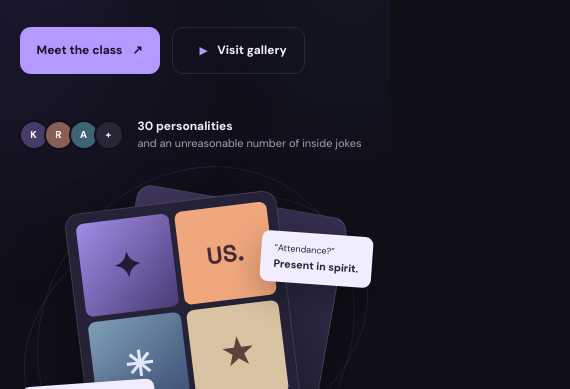
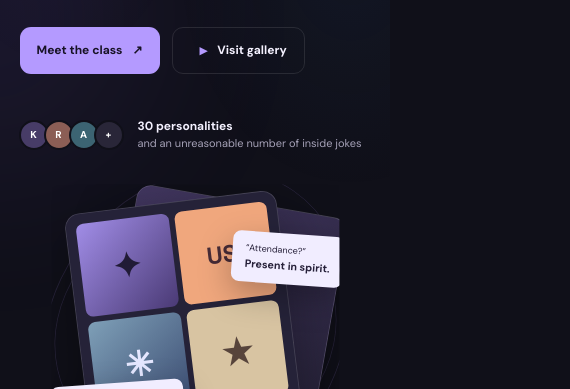
Before and after one commit to classxiic2627/classxiic2627.github.io, a plain HTML site: page index.html in a window 390 px wide. Shown: the part 423-812 px from the top of the page, 570 px wide, since content can reach past the window. Drawn offline with Linux system fonts and the light colour scheme.

Commit message:
Fix CSS syntax and improve overflow handling

```diff
--- a/styles.css
+++ b/styles.css
@@ -20,7 +20,10 @@
 
 html {
     scroll-behavior: smooth;
-    scroll-padding-top: 90px
+    scroll-padding-top: 90px;
+    width: 100%;
+    max-width: 100%;
+    overflow-x: clip;
 }
 
 body {
@@ -29,7 +32,19 @@ body {
     color: var(--text);
     font-family: var(--font);
     line-height: 1.6;
-    overflow-x: hidden
+    overflow-x: hidden;
+    width: 100%;
+    max-width: 100%;
+    margin: 0;
+    overflow-x: clip;
+}
+
+*, *::before, *::after {
+    box-sizing: border-box;
+}
+
+img, video, iframe {
+    max-width: 100%;
 }
 
 body:before {
@@ -2132,3 +2147,75 @@ select {
 .views-expandable .views-submit {
   margin: 0 20px 20px;
 }
+
+
+/* ===== Mobile horizontal-overflow safeguard =====
+   Keep decorative, transformed, and expanded elements from widening the page. */
+html,
+body {
+    max-width: 100%;
+    overflow-x: hidden !important;
+}
+
+body {
+    position: relative;
+}
+
+main,
+section,
+header,
+footer,
+.site-header,
+.section-wrap,
+.section-block,
+.student-list,
+.student-card,
+.student-summary,
+.student-expanded,
+.class-views-grid,
+.game-grid {
+    min-width: 0;
+    max-width: 100%;
+}
+
+/* The hero illustration intentionally extends beyond its box on desktop.
+   Clip its decoration on narrow screens instead of letting it widen the page. */
+@media (max-width: 620px) {
+    .hero-art {
+        width: 100%;
+        max-width: 100%;
+        margin-left: 0;
+        margin-right: 0;
+        overflow: hidden;
+    }
+
+    .orbit,
+    .hero-card,
+    .floating-note {
+        max-width: 100%;
+    }
+
+    .site-header {
+        gap: 10px;
+    }
+
+    .brand {
+        min-width: 0;
+    }
+
+    .brand > span:last-child {
+        overflow-wrap: anywhere;
+    }
+
+    .quote-topline,
+    .directory-footer,
+    .views-submit {
+        min-width: 0;
+    }
+
+    .views-expandable,
+    .views-expandable summary {
+        min-width: 0;
+        max-width: 100%;
+    }
+}
```
